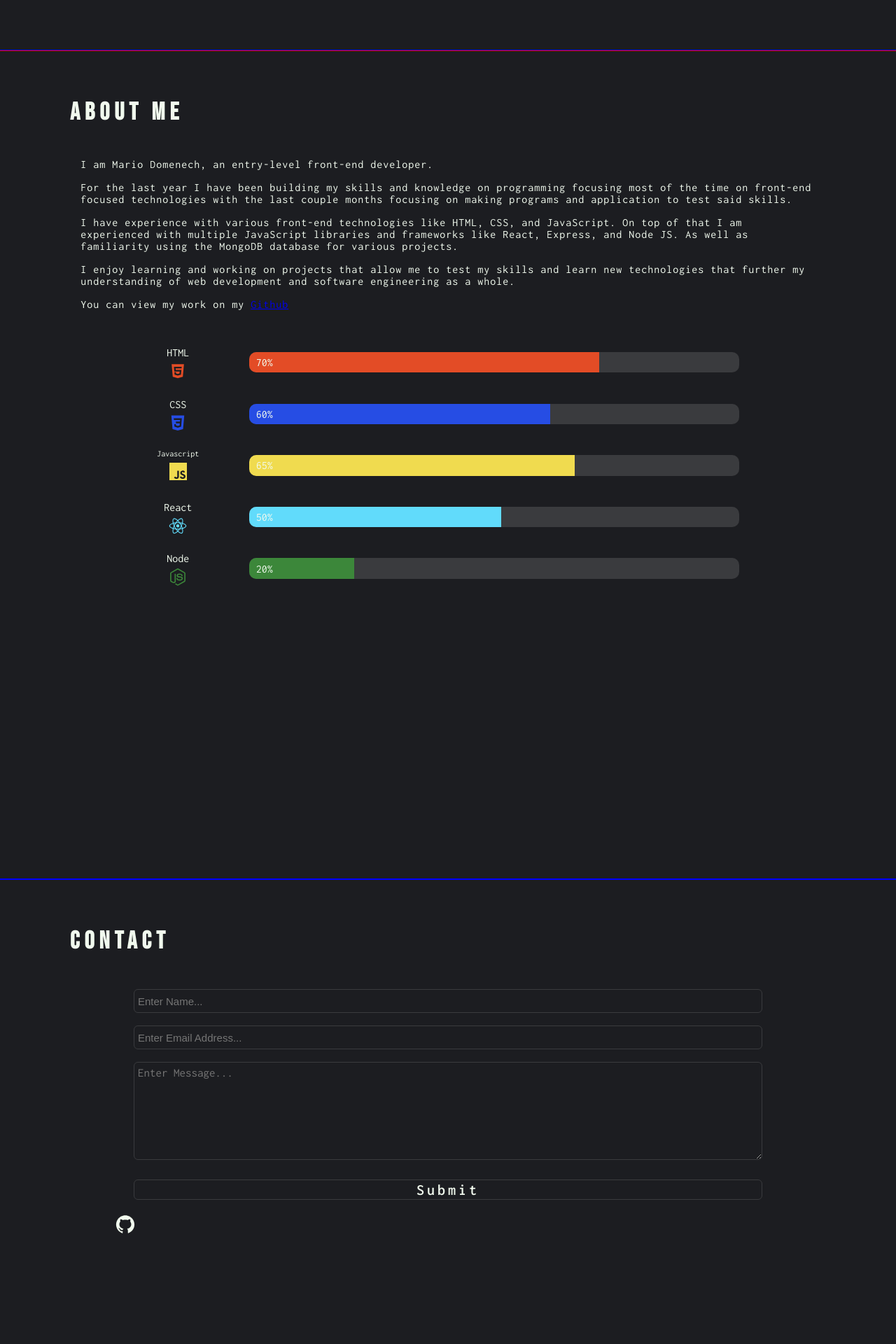
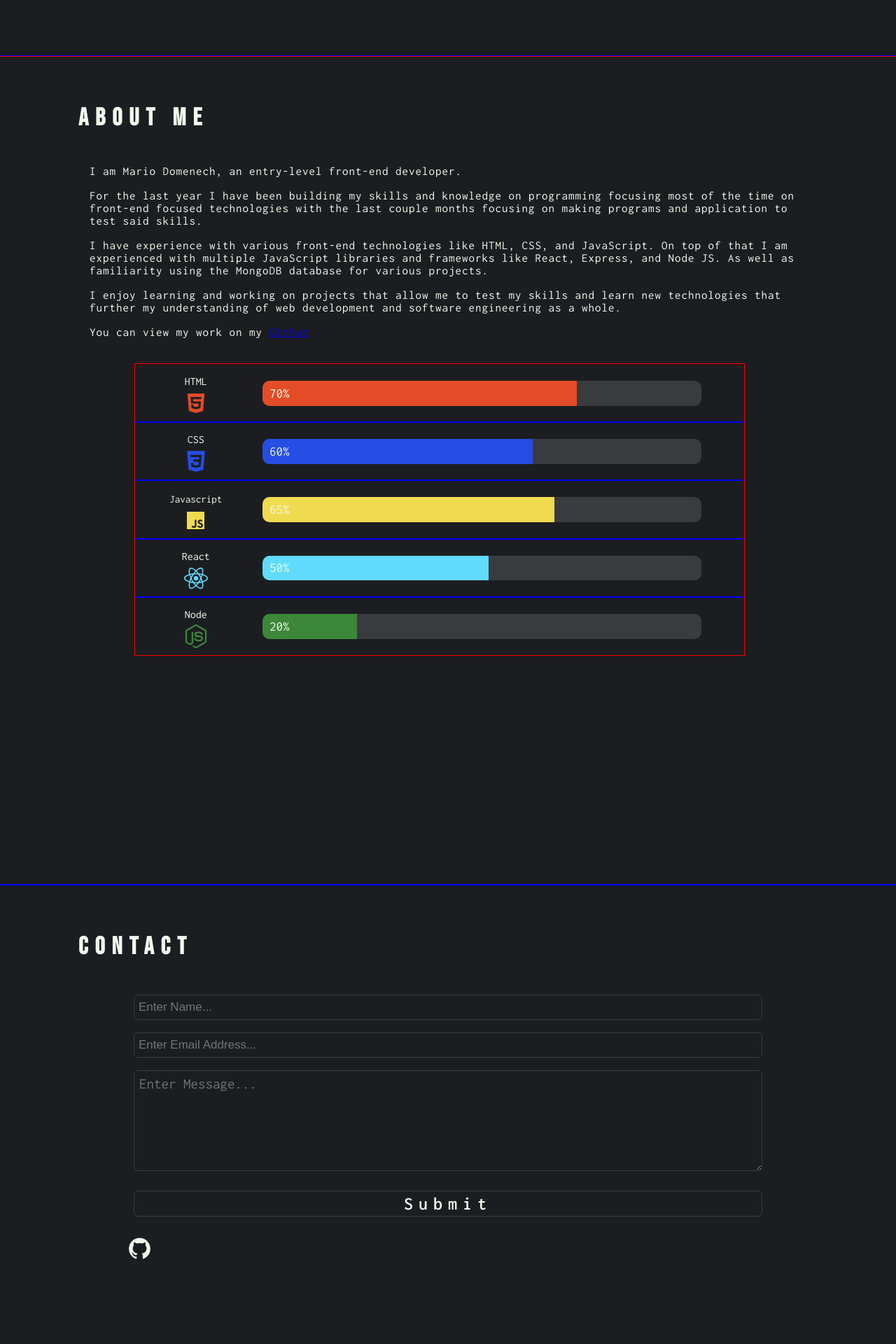
Before and after one commit to Rio0628/portfolio-website, a React (Create React App) app: page / in a window 1280 px wide. Shown: the part 800-2720 px from the top of the page at 70% size. Built offline with nearby package versions, Linux system fonts and the light colour scheme.

Commit message:
Applied Breakpoint Styling
- Applied the breakpoint styling for when the viewport is at a minimum width of 1200 pixels.

```diff
--- a/src/index.css
+++ b/src/index.css
@@ -470,3 +470,90 @@ body {
     font-size: 30px;
   } */
 }
+
+@media screen and (min-width: 1200px) {
+  .nav-bar {
+    height: 5rem;
+  }
+
+  .mainLogo {
+    left: -60px;
+    font-size: 32px;
+    letter-spacing: 5px;
+    /* outline: 1px solid red; */
+  }
+
+  .homeText {
+    /* top: 12%; */
+    font-size: 55px;
+    letter-spacing: 7px;
+    /* line-height: 50px; */
+  }
+
+  .aboutViewHeading, .contactViewHeading {
+    letter-spacing: 10px;
+    padding-left: 14rem;
+  }
+
+  .aboutViewMainInfo {
+    width: 80%;
+    font-size: 17px;
+  }
+
+  .porgressBarsCntr {
+    /* position: relative; */
+    right: 12px;
+    outline: 1px solid red;
+    width: 68%;
+  }
+
+  .HTMLinfoCntr, .CSSinfoCntr, .JSinfoCntr, .ReactinfoCntr, .NodeinfoCntr {
+    height: 5.2rem;
+    outline: 1px solid blue;
+  }
+
+  .jsName { font-size: 15px; }
+
+  .progressBar {
+    /* position: relative;
+    top: 1.5rem;
+    left: .5rem; */
+    width: 72%;
+    height: 43%;
+  }
+
+  .HTMLfill, .CSSfill, .JSfill, .Reactfill, .Nodefill {
+    font-size: 19px;
+    /* outline: 1px solid red; */
+  }
+
+  /* .inputFieldsCntr {
+    width: 70%;
+  } */
+
+  .inputName, .inputEmail, .inputMessage {
+    font-size: 17px;
+    padding: 1px 6px;
+  }
+
+  .inputMessage {
+    padding: 7px;
+    font-size: 21px;
+  }
+
+  .submitBtn {
+    font-size: 26px;
+    letter-spacing: 8px;
+    padding: 4px 0px;
+  }
+
+  .btnCntr {
+    position: relative;
+    top: 1.5rem;
+    padding-left: 22.7rem;
+  }
+
+  .githubBtn {
+    font-size: 35px;
+  }
+}
```
